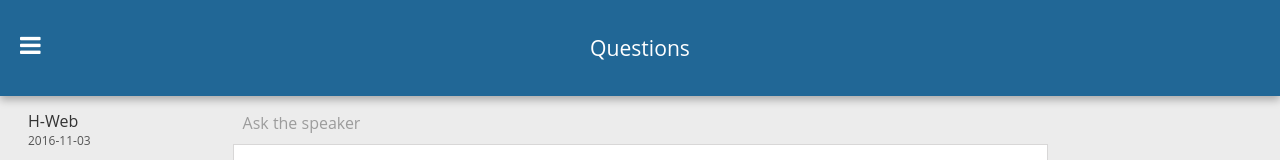
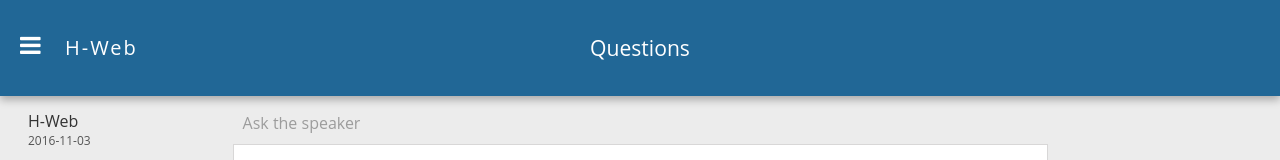
Before and after one commit to sharryhong/hs_slido, a website: page src/index.html in a window 1280 px wide. Shown: the top 160 px of the page. Drawn offline with nearby package versions, Linux system fonts and the light colour scheme; some packages are replaced by stand-ins of ours.

Commit message:
one time binding으로 사용하여 메모리 절약

```diff
--- a/src/index.html
+++ b/src/index.html
@@ -14,6 +14,7 @@
 <body data-ng-app="SuggestionBox">
   <div class="wrap">
     <header class="page-header" data-ng-controller="IndexController">
+      <h1><span ng-bind="::groupName"></span></h1>
       <h2><a href="./">Questions</a> </h2>
     </header>
 
```
